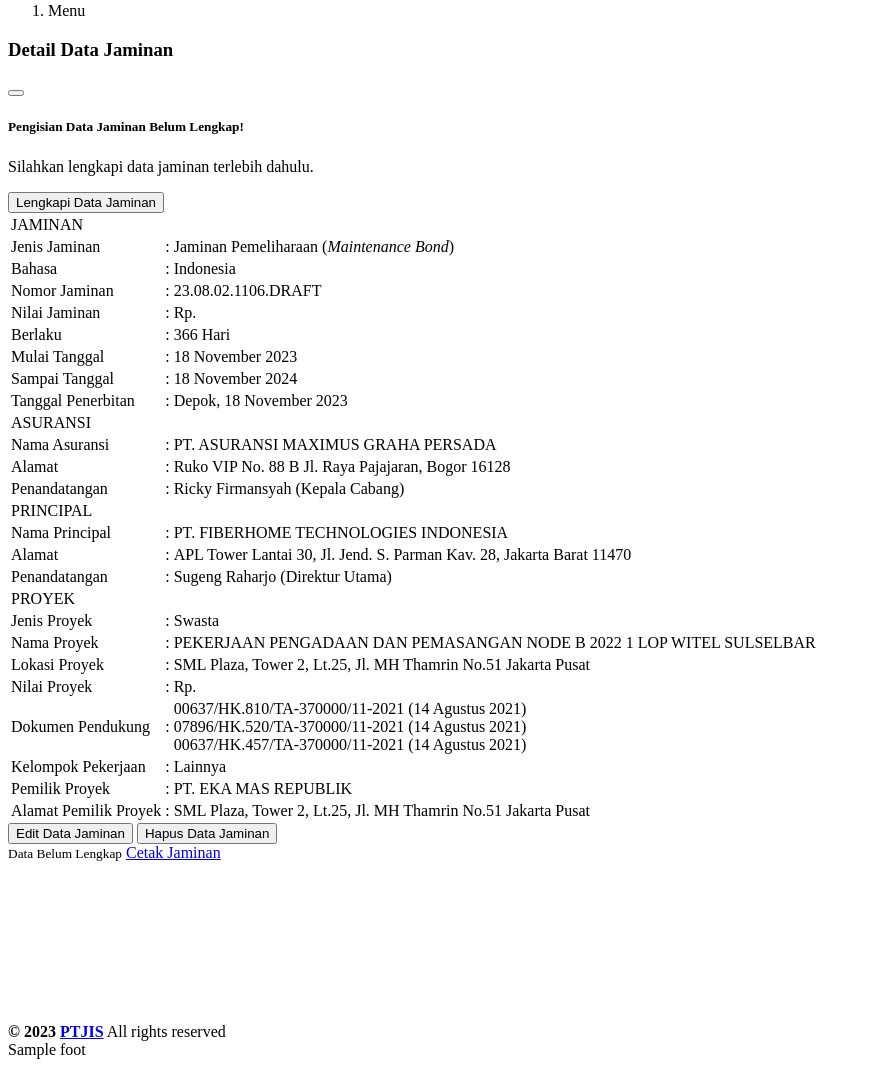
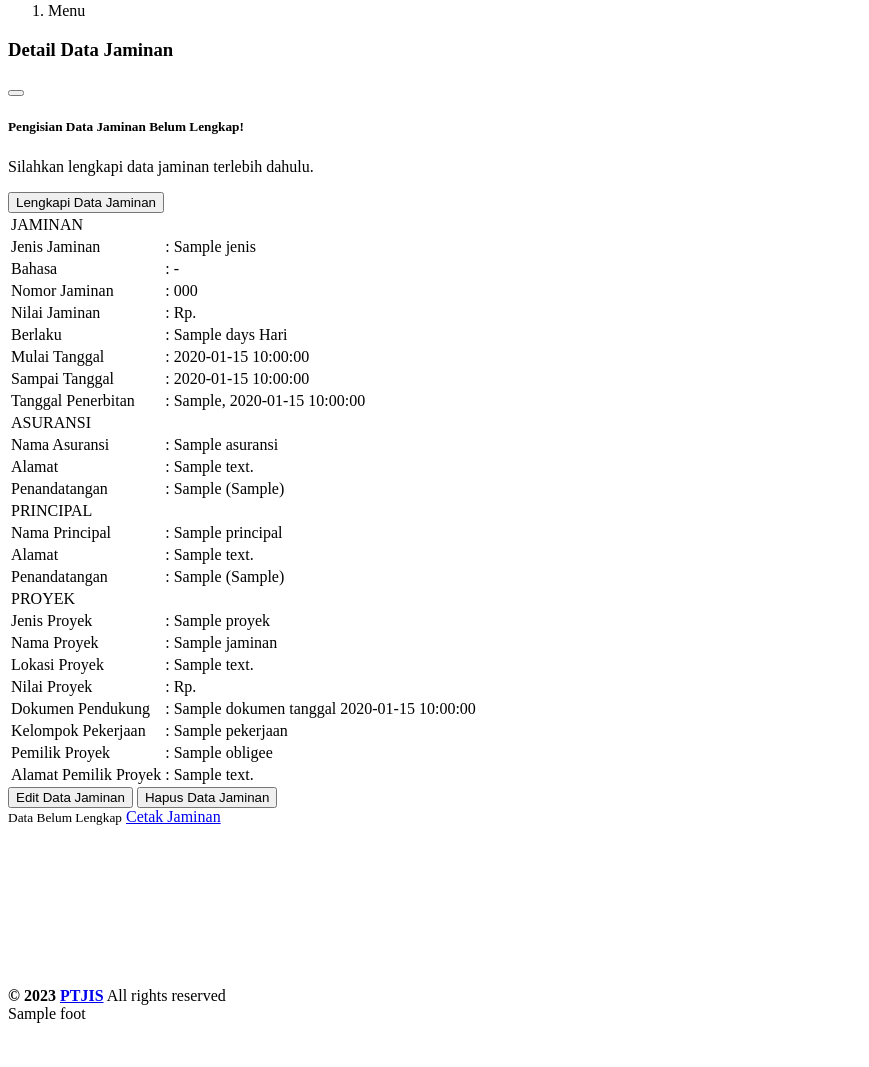
Before and after one commit to hasan282/app-web-suretybond-wording, a CodeIgniter 4 app: template app/Views/guarantee/detail.php in a window 1280 px wide. Shown: the part 908-1975 px from the top of the page, without its empty margins (0-869 px from the left). After the commit the page ends 1931 px from the top, so only its background shows below. Run offline with PHP 8.4 and a stand-in for CodeIgniter, Linux system fonts and the light colour scheme; the template is opened without the code that fills it: most values are stand-ins (such as "Sample title", 1, 10 or a date in 2020); data that the repository does not hold is empty; some libraries are stand-ins or nearby versions.

Commit message:
detail jaminan function

```diff
--- a/app/Common.php
+++ b/app/Common.php
@@ -18,6 +18,7 @@ function setAllRoutes($routes)
     $routes->get('/guarantee/print/(:hash)', 'Guarantee::print/$1');
 
     $routes->post('/guarantee/add', 'Guarantee::phase1_process');
+    $routes->post('/guarantee/add/(:hash)', 'Guarantee::phase2_process/$1');
 
     $routes->get('/client', 'Client::index');
     // $routes->get('/client/detail', 'Client::detail');
--- a/app/Models/BaseModel.php
+++ b/app/Models/BaseModel.php
@@ -128,6 +128,12 @@ class BaseModel
         return $this;
     }
 
+    public function sql()
+    {
+        $this->_queryAssemble($this->select, $this->table);
+        return $this->query;
+    }
+
     protected function select(array $fields, array $select = [])
     {
         if (empty($select)) {
--- a/app/Views/guarantee/detail.php
+++ b/app/Views/guarantee/detail.php
@@ -16,7 +16,7 @@
                     <p class="text-secondary">Silahkan lengkapi data jaminan terlebih dahulu.</p>
                 </div>
                 <div class="col-md-5 d-flex mt-3 mt-md-0">
-                    <button class="btn btn-primary my-auto ml-md-auto text-bold" onclick="window.location.href='/guarantee/add/qwerty123'">
+                    <button class="btn btn-primary my-auto ml-md-auto text-bold" onclick="window.location.href='/guarantee/add/<?= $jaminan['enkrip']; ?>'">
                         <i class="fas fa-pen-square mr-2"></i>Lengkapi Data Jaminan
                     </button>
                 </div>
@@ -25,91 +25,90 @@
 
         <div class="row">
             <div class="col-xl-9 col-lg-8">
-
                 <div class="table-responsive">
                     <table class="table table-borderless table-sm">
-
                         <tr>
                             <td colspan="3" class="text-bold text-secondary">JAMINAN</td>
                         </tr>
                         <tr>
                             <td class="fit pr-3 text-bold pl-4">Jenis Jaminan</td>
                             <td class="text-bold">:</td>
-                            <td class="text-nowrap">Jaminan Pemeliharaan (<i>Maintenance Bond</i>)</td>
+                            <td class="text-nowrap"><?= $jaminan['jenis'] ?? '-'; ?></td>
                         </tr>
                         <tr>
+                            <?php $bahasa = array('ID' => 'indonesia', 'EN' => 'English'); ?>
                             <td class="fit pr-3 text-bold pl-4">Bahasa</td>
                             <td class="text-bold">:</td>
-                            <td class="text-nowrap">Indonesia</td>
+                            <td class="text-nowrap"><?= array_key_exists($jaminan['bahasa'], $bahasa) ? $bahasa[$jaminan['bahasa']] : '-'; ?></td>
                         </tr>
                         <tr>
                             <td class="fit pr-3 text-bold pl-4">Nomor Jaminan</td>
                             <td class="text-bold">:</td>
-                            <td class="text-nowrap">23.08.02.1106.DRAFT</td>
+                            <td class="text-nowrap"><?= $jaminan['nomor'] ?? '-'; ?></td>
                         </tr>
                         <tr>
                             <td class="fit pr-3 text-bold pl-4">Nilai Jaminan</td>
                             <td class="text-bold">:</td>
-                            <td class="text-nowrap">Rp. <?= nformat(55452259); ?></td>
+                            <td class="text-nowrap">
+                                Rp.
+                                <?= nformat($jaminan['nilai']); ?>
+                            </td>
                         </tr>
                         <tr>
                             <td class="fit pr-3 text-bold pl-4">Berlaku</td>
                             <td class="text-bold">:</td>
-                            <td class="text-nowrap">366 Hari</td>
+                            <td class="text-nowrap"><?= $jaminan['days'] ?? '0'; ?> Hari</td>
                         </tr>
                         <tr>
                             <td class="fit pr-3 text-bold pl-4">Mulai Tanggal</td>
                             <td class="text-bold">:</td>
-                            <td class="text-nowrap">18 November 2023</td>
+                            <td class="text-nowrap"><?= $jaminan['date_from'] ?? '-'; ?></td>
                         </tr>
                         <tr>
                             <td class="fit pr-3 text-bold pl-4">Sampai Tanggal</td>
                             <td class="text-bold">:</td>
-                            <td class="text-nowrap">18 November 2024</td>
+                            <td class="text-nowrap"><?= $jaminan['date_to'] ?? '-'; ?></td>
                         </tr>
                         <tr>
                             <td class="fit pr-3 text-bold pl-4">Tanggal Penerbitan</td>
                             <td class="text-bold">:</td>
-                            <td class="text-nowrap">Depok, 18 November 2023</td>
+                            <td class="text-nowrap"><?= $jaminan['issued_place'] ?? '-'; ?>, <?= $jaminan['issued_date'] ?? '-'; ?></td>
                         </tr>
-
                         <tr class="border-top">
                             <td colspan="3" class="text-bold text-secondary">ASURANSI</td>
                         </tr>
                         <tr>
                             <td class="fit pr-3 text-bold pl-4">Nama Asuransi</td>
                             <td class="text-bold">:</td>
-                            <td>PT. ASURANSI MAXIMUS GRAHA PERSADA</td>
+                            <td><?= $jaminan['asuransi']; ?></td>
                         </tr>
                         <tr>
                             <td class="fit pr-3 text-bold pl-4">Alamat</td>
                             <td class="text-bold">:</td>
-                            <td>Ruko VIP No. 88 B Jl. Raya Pajajaran, Bogor 16128</td>
+                            <td><?= $jaminan['cabang_alamat']; ?></td>
                         </tr>
                         <tr>
                             <td class="fit pr-3 text-bold pl-4">Penandatangan</td>
                             <td class="text-bold">:</td>
-                            <td>Ricky Firmansyah (Kepala Cabang)</td>
+                            <td><?= $jaminan['cabang_pejabat']; ?> (<?= $jaminan['cabang_jabatan']; ?>)</td>
                         </tr>
-
-
                         <tr class="border-top">
                             <td colspan="3" class="text-bold text-secondary">PRINCIPAL</td>
                         </tr>
                         <tr>
                             <td class="fit pr-3 text-bold pl-4">Nama Principal</td>
                             <td class="text-bold">:</td>
-                            <td>PT. FIBERHOME TECHNOLOGIES INDONESIA</td>
+                            <td><?= $jaminan['principal']; ?></td>
                         </tr>
                         <tr>
                             <td class="fit pr-3 text-bold pl-4">Alamat</td>
                             <td class="text-bold">:</td>
-                            <td>APL Tower Lantai 30, Jl. Jend. S. Parman Kav. 28, Jakarta Barat 11470</td>
+                            <td><?= $jaminan['principal_alamat']; ?></td>
                         </tr>
                         <tr>
                             <td class="fit pr-3 text-bold pl-4">Penandatangan</td>
                             <td class="text-bold">:</td>
-                            <td>Sugeng Raharjo (Direktur Utama)</td>
+                            <td><?= $jaminan['principal_pejabat']; ?> (<?= $jaminan['principal_jabatan']; ?>)</td>
                         </tr>
 
                         <tr class="border-top">
@@ -118,51 +117,51 @@
                         <tr>
                             <td class="fit pr-3 text-bold pl-4">Jenis Proyek</td>
                             <td class="text-bold">:</td>
-                            <td>Swasta</td>
+                            <td><?= $jaminan['proyek'] ?? '-'; ?></td>
                         </tr>
                         <tr>
                             <td class="fit pr-3 text-bold pl-4">Nama Proyek</td>
                             <td class="text-bold">:</td>
-                            <td>PEKERJAAN PENGADAAN DAN PEMASANGAN NODE B 2022 1 LOP WITEL SULSELBAR</td>
+                            <td><?= $jaminan['proyek_nama'] ?? '-'; ?></td>
                         </tr>
                         <tr>
                             <td class="fit pr-3 text-bold pl-4">Lokasi Proyek</td>
                             <td class="text-bold">:</td>
-                            <td>SML Plaza, Tower 2, Lt.25, Jl. MH Thamrin No.51 Jakarta Pusat</td>
+                            <td><?= $jaminan['proyek_alamat'] ?? '-'; ?></td>
                         </tr>
                         <tr>
                             <td class="fit pr-3 text-bold pl-4">Nilai Proyek</td>
                             <td class="text-bold">:</td>
-                            <td>Rp. <?= nformat(554522590); ?></td>
+                            <td>
+                                Rp.
+                                <?= nformat($jaminan['proyek_nilai']); ?>
+                            </td>
                         </tr>
                         <tr>
                             <td class="fit pr-3 text-bold pl-4">Dokumen Pendukung</td>
                             <td class="text-bold">:</td>
                             <td>
-                                00637/HK.810/TA-370000/11-2021 (14 Agustus 2021)<br>
-                                07896/HK.520/TA-370000/11-2021 (14 Agustus 2021)<br>
-                                00637/HK.457/TA-370000/11-2021 (14 Agustus 2021)
+                                <?= $jaminan['dokumen'] ?? '-'; ?>
+                                <?= $jaminan['dokumen_date'] != null ? 'tanggal ' . $jaminan['dokumen_date'] : ''; ?>
                             </td>
                         </tr>
                         <tr>
                             <td class="fit pr-3 text-bold pl-4">Kelompok Pekerjaan</td>
                             <td class="text-bold">:</td>
-                            <td>Lainnya</td>
+                            <td><?= $jaminan['pekerjaan'] ?? '-'; ?></td>
                         </tr>
                         <tr>
                             <td class="fit pr-3 text-bold pl-4">Pemilik Proyek</td>
                             <td class="text-bold">:</td>
-                            <td>PT. EKA MAS REPUBLIK</td>
+                            <td><?= $jaminan['obligee'] ?? '-'; ?></td>
                         </tr>
                         <tr>
                             <td class="fit pr-3 text-bold pl-4">Alamat Pemilik Proyek</td>
                             <td class="text-bold">:</td>
-                            <td>SML Plaza, Tower 2, Lt.25, Jl. MH Thamrin No.51 Jakarta Pusat</td>
+                            <td><?= $jaminan['obligee_alamat'] ?? '-'; ?></td>
                         </tr>
-
                     </table>
                 </div>
-
             </div>
             <div class="col-xl-3 col-lg-4">
 
```
Also changed, not shown: app/Controllers/Dashboard.php (+6 -2 lines), app/Controllers/Guarantee.php (+17 -8 lines), app/Models/JaminanData.php (added, +38 -0 lines), app/Models/JaminanModel.php (+56 -10 lines), app/Views/guarantee/add/phase2.php (+5 -5 lines), app/Views/guarantee/add/proyek.php (+21 -21 lines).
